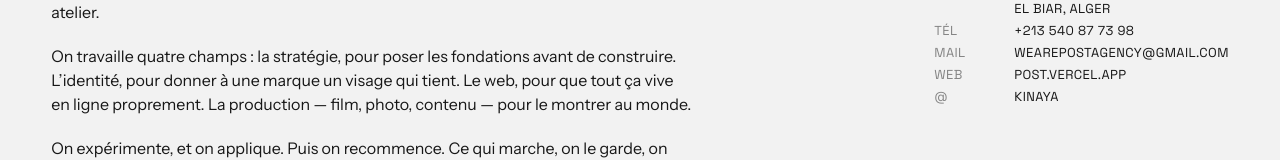
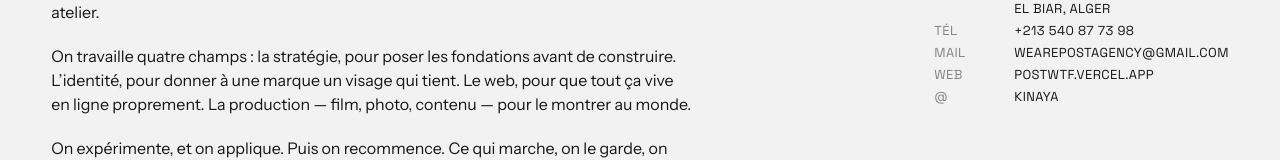
Before and after one commit to Post-code-arch/POST_WTF, a Next.js app: page /about in a window 1280 px wide. Shown: the part 128-288 px from the top of the page. Built offline with nearby package versions, Linux system fonts and the light colour scheme.

Commit message:
About : ligne Web -> postwtf.vercel.app (URL live)
Co-Authored-By: Claude Opus 4.8 <noreply@anthropic.com>
Claude-Session: https://claude.ai/code/session_01FzZZt7iKSf4KXHsX6B6GKZ

```diff
--- a/src/components/about/About.tsx
+++ b/src/components/about/About.tsx
@@ -84,7 +84,7 @@ export default function About() {
           </div>
           <div className={styles.row}>
             <span className={styles.k}>Web</span>
-            <span>post.vercel.app</span>
+            <span>postwtf.vercel.app</span>
           </div>
           <div className={styles.row}>
             <span className={styles.k}>@</span>
```
